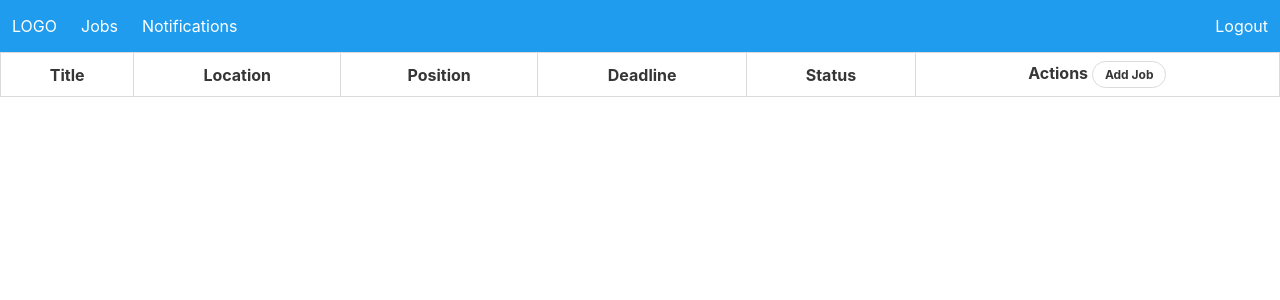
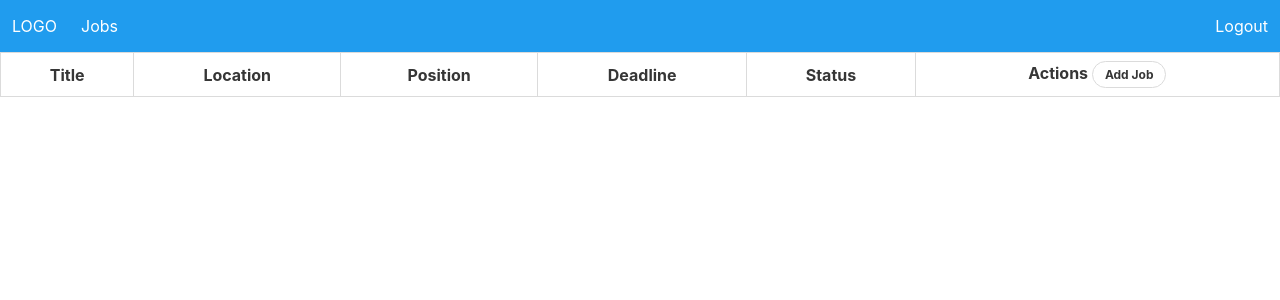
Before and after one commit to JamesNorris153/ThePerfectMatch, a Flask app: page /staff/jobs in a window 1280 px wide. Shown: the top 300 px of the page. Run offline with Flask 2, Linux system fonts and the light colour scheme; the visitor is signed in with stand-in values (Sample User, id 1); data that the repository does not hold is empty.

Commit message:
Removed Notification Button from Header

```diff
--- a/templates/header.html
+++ b/templates/header.html
@@ -21,7 +21,6 @@
       <div class="navbar-start">
         <a class="navbar-item" href="/applicant/jobs">Jobs</a>
         <a class="navbar-item" href="/applicant/cv">My CV</a>
-        <a class="navbar-item" href="/applicant/notifications">Notifications</a>
       </div>
       <div class="navbar-end">
         <a class="navbar-item" href="/logout">Logout</a>
@@ -31,7 +30,6 @@
   <div class="navbar-menu">
     <div class="navbar-start">
       <a class="navbar-item" href="/staff/jobs">Jobs</a>
-      <a class="navbar-item" href="/staff/notifications">Notifications</a>
     </div>
     <div class="navbar-end">
       <a class="navbar-item" href="/logout">Logout</a>
```
